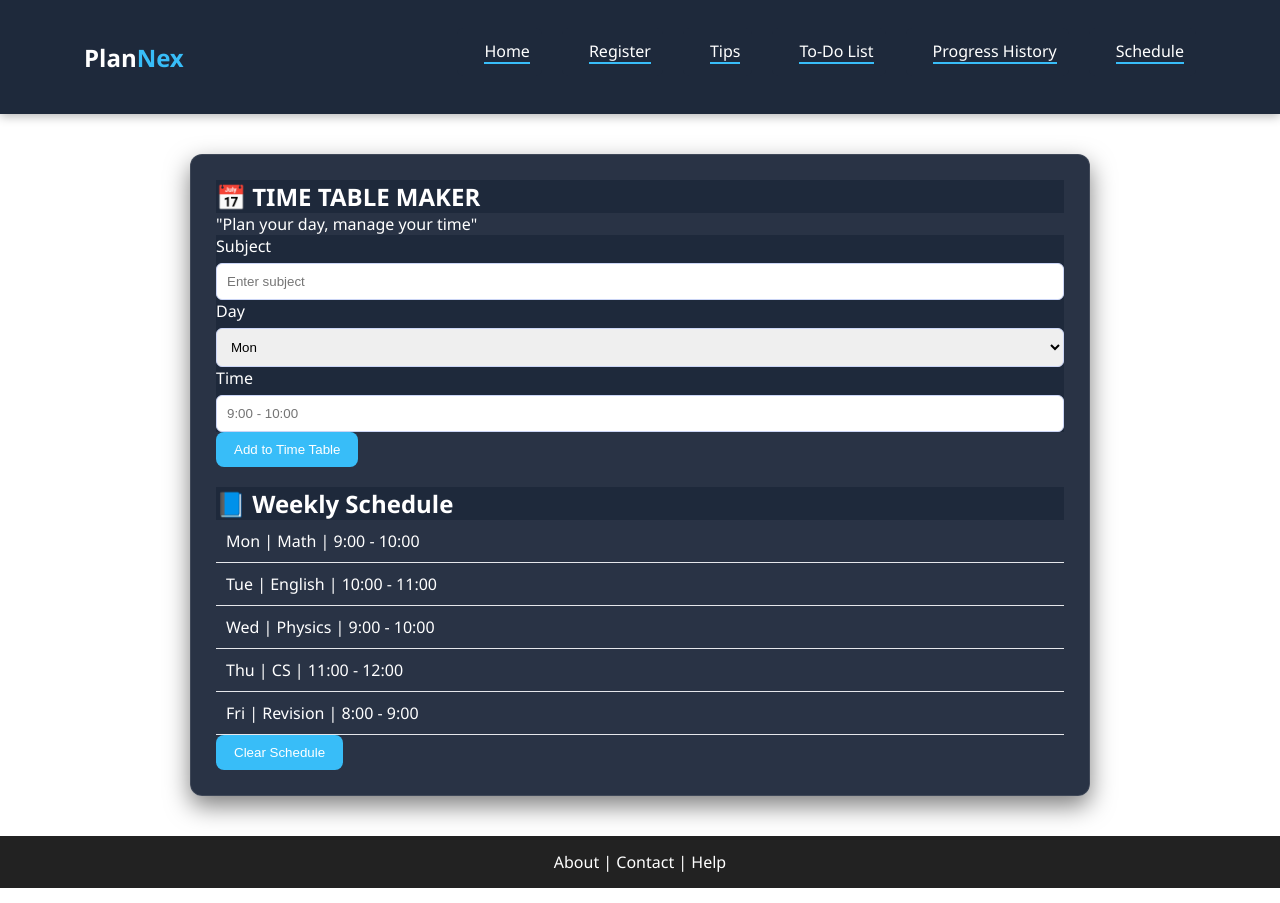
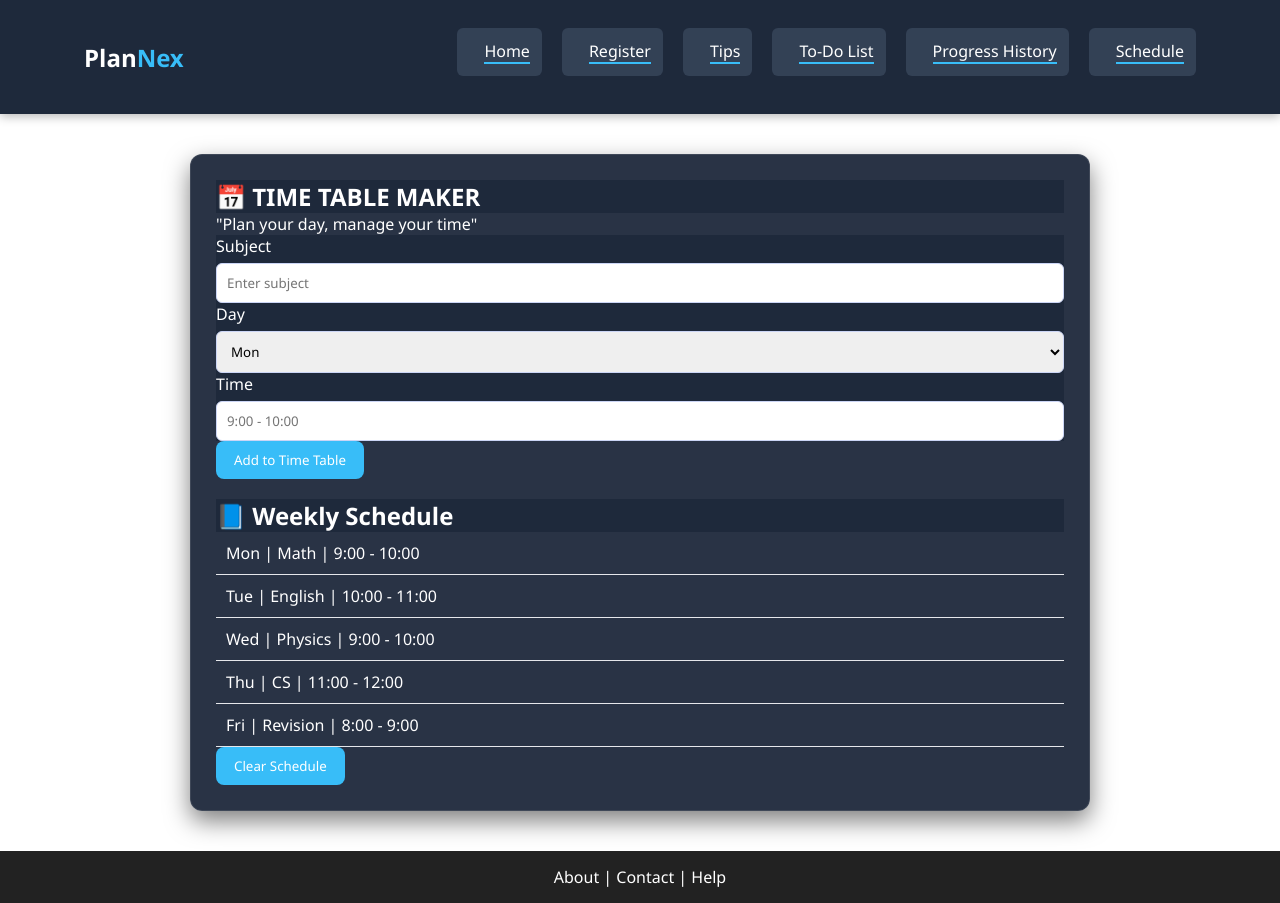
Before and after one commit to shamaimsiddiqui001-alt/Final-project-grouped-, a plain HTML site: page schedule.html in a window 1280 px wide. Drawn offline with Linux system fonts and the light colour scheme.

Commit message:
css modification

```diff
--- a/progress-schedule.css
+++ b/progress-schedule.css
@@ -1,4 +1,5 @@
 * {
+    font-family: 'Segoe UI', Tahoma, Geneva, Verdana, sans-serif;
     box-sizing: border-box;
     text-decoration: none;
     margin: 0;
@@ -30,7 +31,13 @@ header {
     background-color: var(--primary-theme);
     padding: 1rem 5%;
     box-shadow: 0 2px 10px rgba(0, 0, 0, 0.3);
+
+
 }
+
+
+
+
 .navbar {
     display: flex;
     justify-content: space-between;
@@ -74,7 +81,7 @@ header ul {
 }
 
 header li {
-    background: var(--primary-theme);
+    background: #334155;
     padding: 12px;
     margin-bottom: 10px;
     border-radius: 6px;
```
